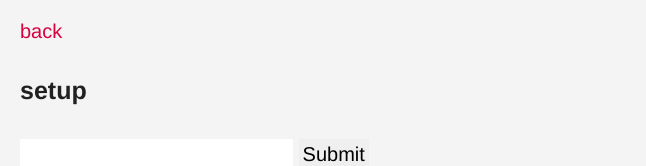
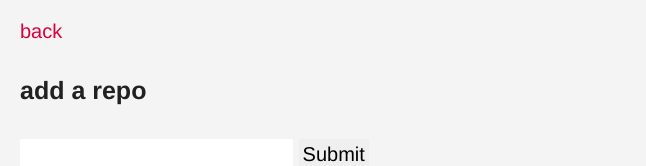
Before and after one commit to kylestetz/issue-tracker, a website: page views/setup.html in a window 1280 px wide. Shown: the top 166 px of the page, without its empty margins (0-646 px from the left). Drawn offline with nearby package versions, Linux system fonts and the light colour scheme; files that its build step writes are made by us from their sources.

Commit message:
text change

```diff
--- a/views/setup.html
+++ b/views/setup.html
@@ -2,7 +2,7 @@
 
 {% block content %}
   <a href="/">back</a>
-  <h4>setup</h4>
+  <h4>add a repo</h4>
 
   <form action="/new-repo" method="POST">
     <input type="text" name="repo" />
```
